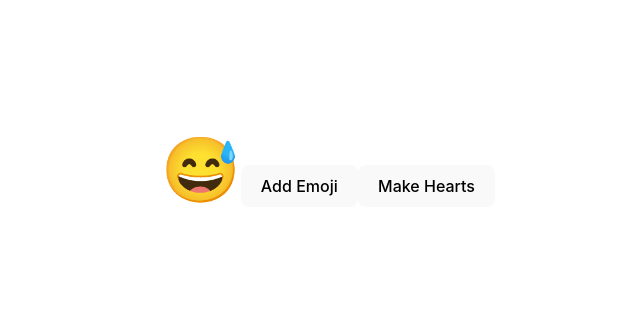
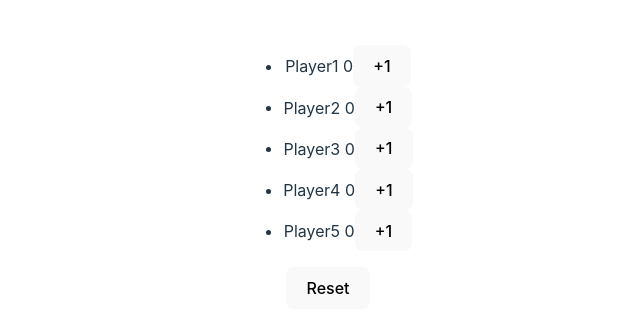
Before and after one commit to Tally2014/React-state-demo, a React (Vite) app: page / in a window 1280 px wide. Shown: the part 231-564 px from the top of the page, without its empty margins (312-952 px from the left). Built offline with nearby package versions, Linux system fonts and the light colour scheme.

Commit message:
648. Score Keeper Exercise My Solution

```diff
--- a/src/App.jsx
+++ b/src/App.jsx
@@ -2,13 +2,15 @@ import './App.css'
 import Counter from './Counter'
 import Scorekeeper from './Scorekeeper'
 import EmojisClicker from './EmojisClicker'
+import ScoreKeeperExercise from './ScoreKeeperExercise'
 
 function App() {
   return (
     <>
      {/*<Counter/>*/}
       {/*<Scorekeeper/>*/}
-      <EmojisClicker/>
+      {/*<EmojisClicker/>*/}
+      <ScoreKeeperExercise numPlayers={5} target={3}/>
     </>
   )
 }
--- /dev/null
+++ b/src/ScoreKeeperExercise.jsx
@@ -0,0 +1,33 @@
+import {useState} from 'react';
+
+export default function ScoreKeeperExercise({numPlayers, target=10}) {
+    const players = new Array(numPlayers).fill(0);
+    const [scores, setScores] = useState(players);
+    const addOne = (index) =>{
+        // Create a new array from the current scores
+        const newScores = [...scores];
+        // Increment the score of the selected player
+        newScores[index]++;
+        // Update the scores state
+        setScores(newScores);
+    }
+
+    const resetScores = () => {
+        setScores(players);
+    }
+
+  return (
+    <div>
+        <ul>
+            {
+                scores.map((score, index) => (
+                    <li key={index}>Player{index + 1} {score}
+                    <button onClick={() => addOne(index)}>+1</button>{score >= target && <p>WINNER!!</p>}
+                    </li>
+                ))
+            }
+        </ul>
+        <button onClick={resetScores}>Reset</button>
+    </div>
+  )
+}
```
